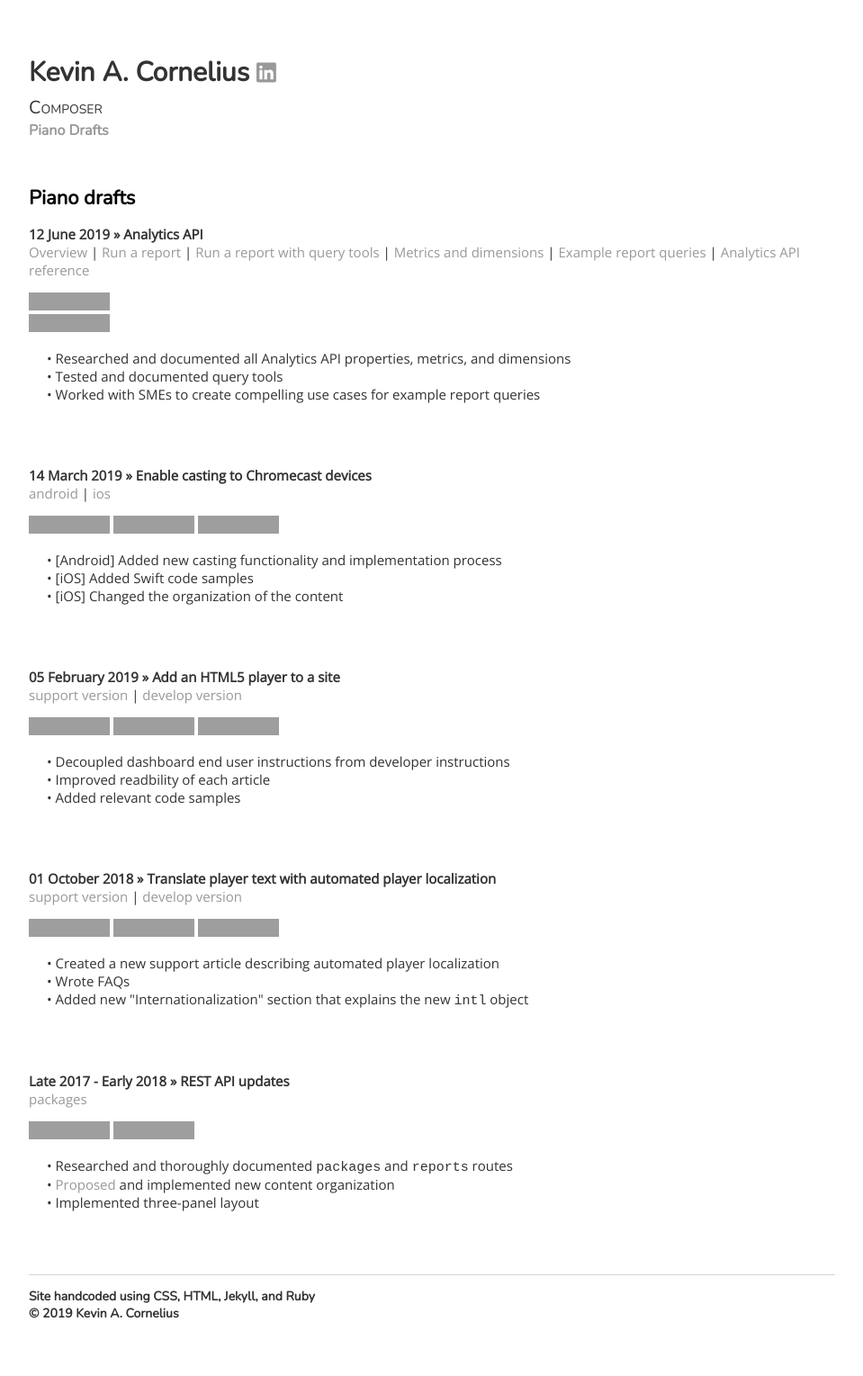
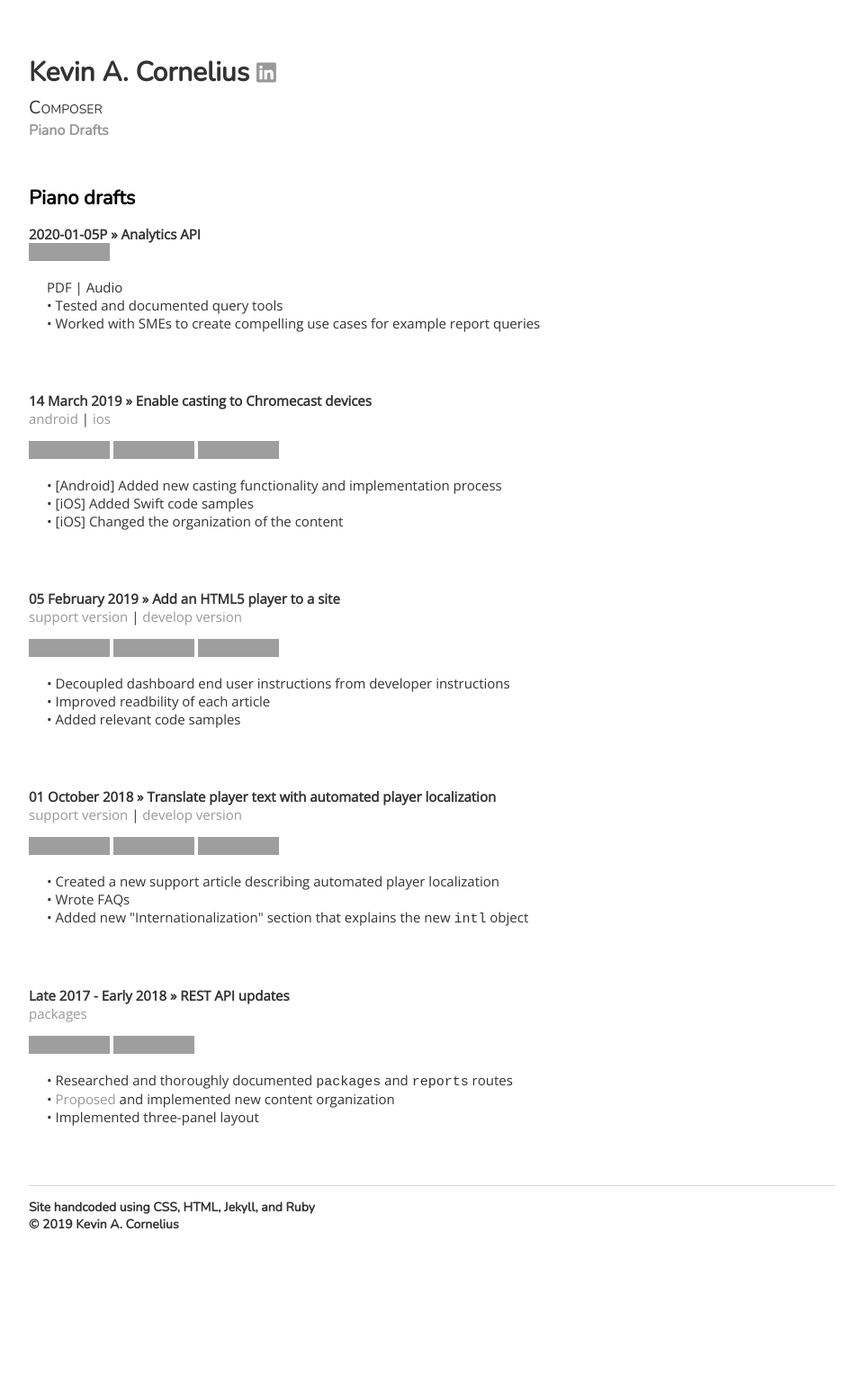
Before and after one commit to kevinacornelius/kevinacornelius.github.io, a Jekyll site: the page built from ideas/piano-drafts.md, in a window 1280 px wide. Shown: the whole page at 90% size, without its empty margins (160-1119 px from the left). Built offline with Jekyll 4.4.1, drawn with Linux system fonts in a browser that asks for light colours; nearby versions of some CDN libraries; after the commit the page ends 1430 px from its top, so only the background shows below that; grey boxes are pictures that could not be loaded.

Commit message:
Update piano-drafts.md

```diff
--- a/ideas/piano-drafts.md
+++ b/ideas/piano-drafts.md
@@ -4,14 +4,8 @@ title: Piano drafts
 ---
 <h1>{{ page.title }}</h1>
 
-<p><strong>12 June 2019 &raquo; Analytics API</strong><br/><a href="https://developer.jwplayer.com/jw-platform/docs/developer-guide/analytics-api/" target="_blank">Overview</a>
-  | <a href="https://developer.jwplayer.com/jw-platform/docs/developer-guide/analytics-api/run-a-report/" target="_blank">Run a report</a>
-  | <a href="https://developer.jwplayer.com/jw-platform/docs/developer-guide/analytics-api/run-a-report-with-tools/" target="_blank">Run a report with query tools</a>
-  | <a href="https://developer.jwplayer.com/jw-platform/docs/developer-guide/analytics-api/metrics-and-dimensions/" target="_blank">Metrics and dimensions</a>
-  | <a href="https://developer.jwplayer.com/jw-platform/docs/developer-guide/analytics-api/example-report-queries/" target="_blank">Example report queries</a>
-  | <a href="https://developer.jwplayer.com/jw-platform/docs/developer-guide/analytics-api/api-reference/" target="_blank">Analytics API reference</a><br/></p><img src="https://img.shields.io/badge/%20-API-purple.svg">
-<img src="https://img.shields.io/badge/%20-developer--guide-blue.svg">
-<p><span class="indent">&bull; Researched and documented all Analytics API properties, metrics, and dimensions</span><br/>
+<p><strong>2020-01-05P &raquo; Analytics API</strong><br/><img src="https://img.shields.io/badge/%20-Idea 1-blue.svg">
+<p><span class="indent">PDF | Audio</span><br/>
   <span class="indent">&bull; Tested and documented query tools</span><br/>
   <span class="indent">&bull; Worked with SMEs to create compelling use cases for example report queries</span></p>
 <br/><br/>
```
